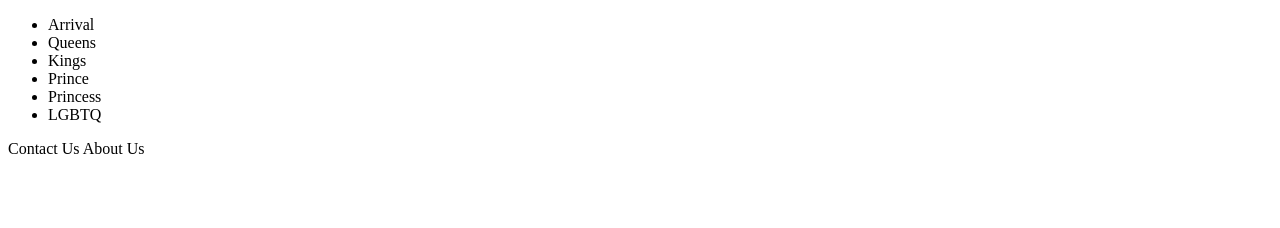
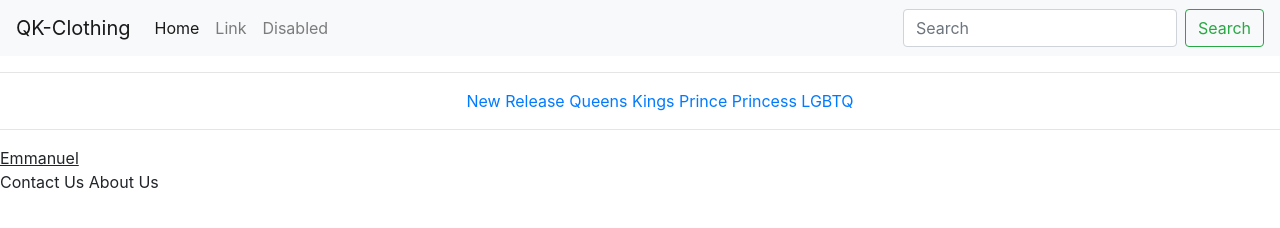
Before and after one commit to da7tysixers/QK-Clothing, a plain HTML site: page index.html in a window 1280 px wide. Drawn offline with nearby package versions, Linux system fonts and the light colour scheme.

Commit message:
updated new nav bar for QK Clothings

```diff
--- a/css/style.css
+++ b/css/style.css
@@ -1,4 +1,17 @@
-#title {
-    color: red;
-    background: pink;
+.container {
+    text-decoration-color: black;
+    background: white;
+    padding: 0;
+    margin: 0;
+    text-align: center;
+    list-style: none;
+    display: inline;
+    padding: 0px;
+    color: black;
 }
+
+nav ul li {
+    display: inline-block;
+    list-style-type: none;
+    color: white;
+}
--- a/index.html
+++ b/index.html
@@ -6,24 +6,60 @@
     <meta http-equiv="Content-type" content="text/html; charset = utf-8" />
     <meta name="viewpoint" content="width=device-width, initial-scale=1" />
     <title id="title">African | Queens & Kings Clothing</title>
+    <link rel="stylesheet" href="https://stackpath.bootstrapcdn.com/bootstrap/4.3.1/css/bootstrap.min.css" integrity="sha384-ggOyR0iXCbMQv3Xipma34MD+dH/1fQ784/j6cY/iJTQUOhcWr7x9JvoRxT2MZw1T" crossorigin="anonymous">
+    <link rel="stylesheet" href="css/style.css" />
+
 </head>
 
 <body>
-    <nav>
-        <ul>
-            <li>Arrival</li>
-            <li>Queens</li>
-            <li>Kings</li>
-            <li>Prince</li>
-            <li>Princess</li>
-            <li>LGBTQ</li>
-        </ul>
+    <nav class="navbar navbar-expand-lg navbar-light bg-light">
+        <button class="navbar-toggler" type="button" data-toggle="collapse" data-target="#navbarTogglerDemo01" aria-controls="navbarTogglerDemo01" aria-expanded="false" aria-label="Toggle navigation">
+                  <span class="navbar-toggler-icon"></span>
+                </button>
+        <div class="collapse navbar-collapse" id="navbarTogglerDemo01">
+            <a class="navbar-brand" href="#">QK-Clothing</a>
+            <ul class="navbar-nav mr-auto mt-2 mt-lg-0">
+                <li class="nav-item active">
+                    <a class="nav-link" href="#">Home <span class="sr-only">(current)</span></a>
+                </li>
+                <li class="nav-item">
+                    <a class="nav-link" href="#">Link</a>
+                </li>
+                <li class="nav-item">
+                    <a class="nav-link " href="#">Disabled</a>
+                </li>
+            </ul>
+            <form class="form-inline my-2 my-lg-0">
+                <input class="form-control mr-sm-2" type="search" placeholder="Search" aria-label="Search">
+                <button class="btn btn-outline-success my-2 my-sm-0" type="submit">Search</button>
+            </form>
+        </div>
     </nav>
-    <div></div>
+    <header>
+        <div>
+            <hr>
+        </div>
+        <div class="container">
+            <nav>
+                <ul>
+
+                    <li><a href="newRelease.html">New Release</a></li>
+                    <li><a href="queen.html">Queens</a></li>
+                    <li><a href="king.html">Kings</a></li>
+                    <li><a href="Princess.html">Prince</a></li>
+                    <li><a href="Prince.html">Princess</a></li>
+                    <li><a href="lgbt.html">LGBTQ</a></li>
+
+                </ul>
+            </nav>
+        </div>
+        <div>
+            <hr>
+        </div>
+    </header>
+    <div><u>Emmanuel</u></div>
     <section>
-        <footer>
-            Contact Us About Us
-        </footer>
+        <footer>Contact Us About Us </footer>
     </section>
 </body>
 
```
